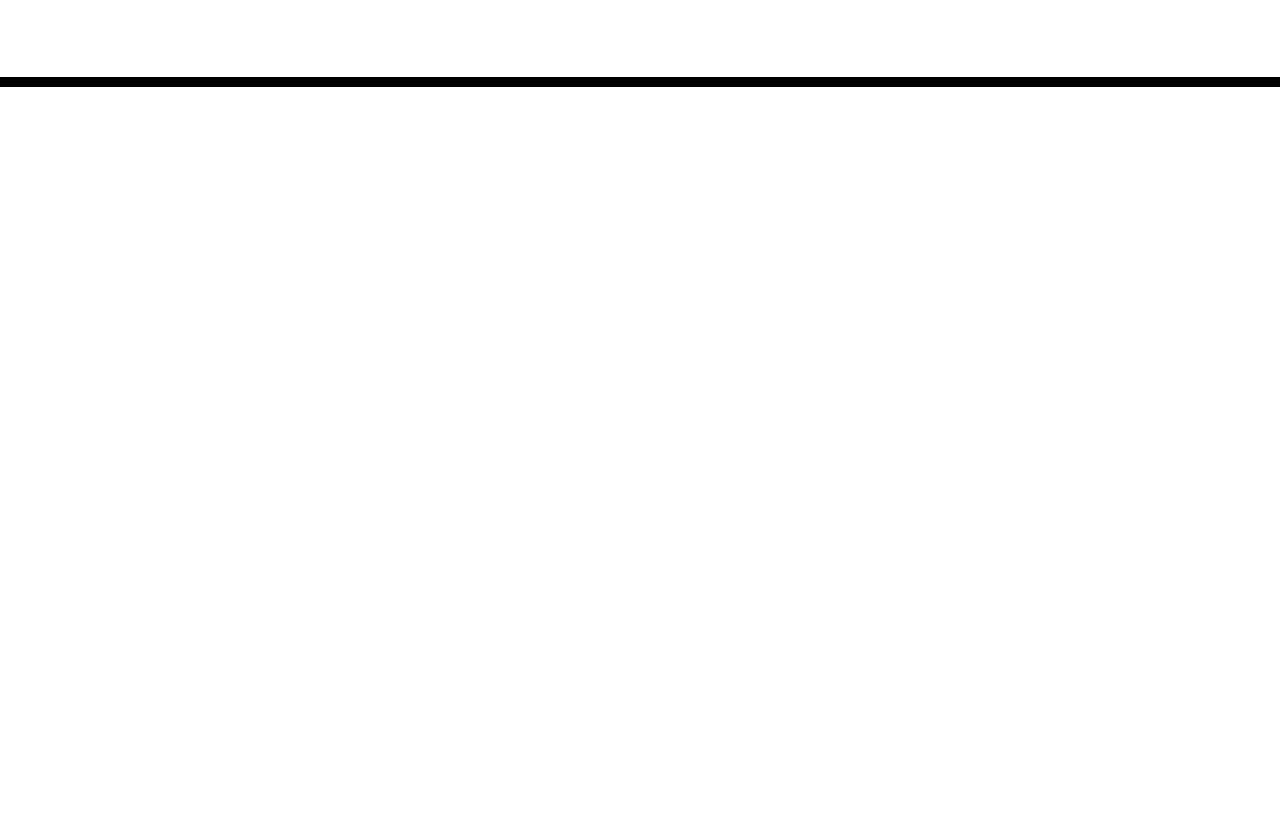
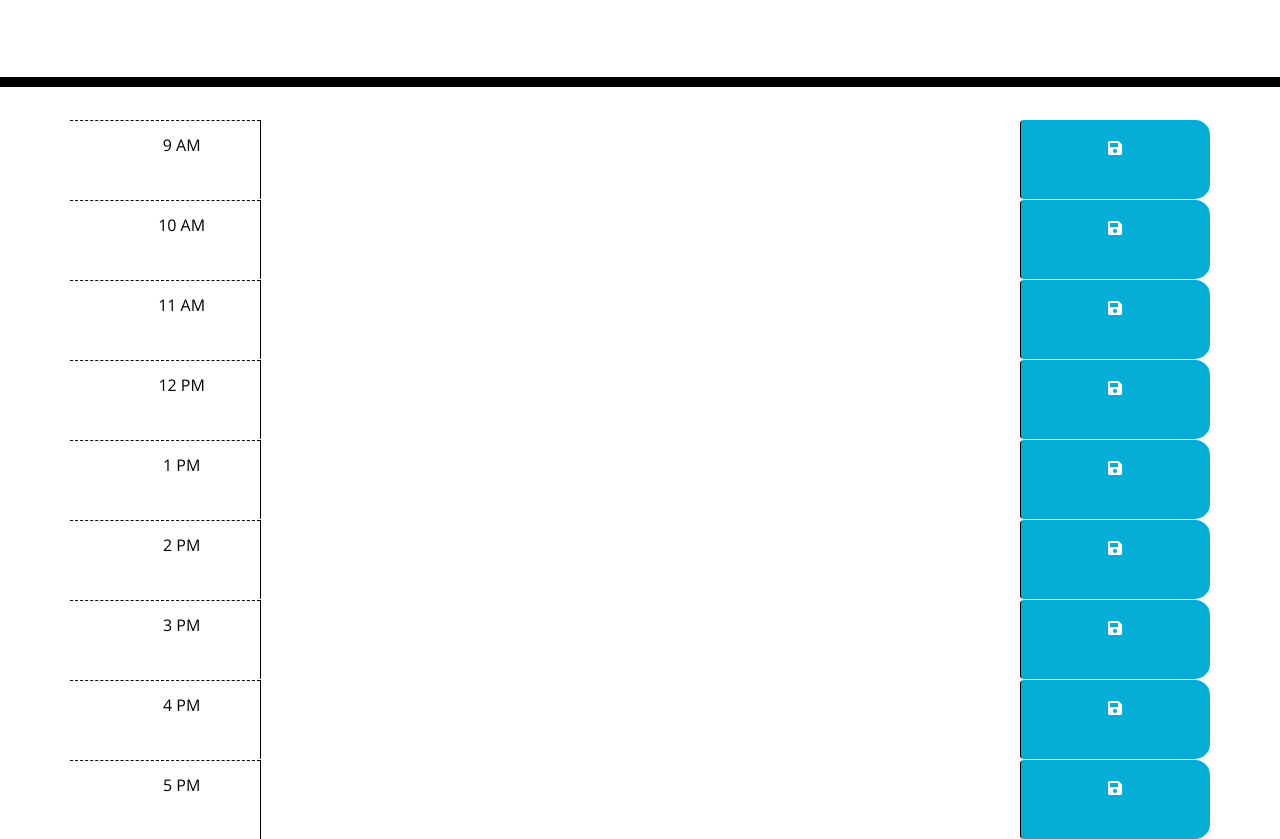
Before and after one commit to MiloRestrepo/WorkDayScheduler, a plain HTML site: page index.html in a window 1280 px wide. Shown: the part 181-1020 px from the top of the page. Before the commit the page ends 800 px from the top, so only its background shows below. Drawn offline with nearby package versions, Linux system fonts and the light colour scheme.

Commit message:
made columns and rows

```diff
--- a/index.html
+++ b/index.html
@@ -1,23 +1,14 @@
 <!DOCTYPE html>
 <html lang="en">
+
 <head>
   <meta charset="UTF-8" />
   <meta name="viewport" content="width=device-width, initial-scale=1.0" />
   <meta http-equiv="X-UA-Compatible" content="ie=edge" />
-    <link
-      rel="stylesheet"
-      href="https://stackpath.bootstrapcdn.com/bootstrap/4.3.1/css/bootstrap.min.css"
-    />
-    <link
-      rel="stylesheet"
-      href="https://use.fontawesome.com/releases/v5.8.1/css/all.css"
-      integrity="sha384-50oBUHEmvpQ+1lW4y57PTFmhCaXp0ML5d60M1M7uH2+nqUivzIebhndOJK28anvf"
-      crossorigin="anonymous"
-    />
-    <link
-      href="https://fonts.googleapis.com/css?family=Open+Sans&display=swap"
-      rel="stylesheet"
-    />
+  <link rel="stylesheet" href="https://stackpath.bootstrapcdn.com/bootstrap/4.3.1/css/bootstrap.min.css" />
+  <link rel="stylesheet" href="https://use.fontawesome.com/releases/v5.8.1/css/all.css"
+    integrity="sha384-50oBUHEmvpQ+1lW4y57PTFmhCaXp0ML5d60M1M7uH2+nqUivzIebhndOJK28anvf" crossorigin="anonymous" />
+  <link href="https://fonts.googleapis.com/css?family=Open+Sans&display=swap" rel="stylesheet" />
   <link rel="stylesheet" href="style.css" />
   <title>Work Day Scheduler</title>
 </head>
@@ -28,11 +19,93 @@
     <p class="lead">A simple calendar app for scheduling your work day</p>
     <p id="currentDay" class="lead"></p>
   </header>
+
+  <!-- Timeblocks go here -->
   <div class="container">
-      <!-- Timeblocks go here -->
+
+    <div id="hour-9" class="row time-block">
+      <div class="col-md-2 hour">
+        9 AM
+      </div>
+      <textarea class="col-md-8 description"></textarea>
+      <button class="btn saveBtn col-md-2"><i class="fas fa-save"></i>
+      </button>
+    </div>
+
+    <div id="hour-10" class="row time-block">
+      <div class="col-md-2 hour">
+        10 AM
+      </div>
+      <textarea class="col-md-8 description"></textarea>
+      <button class="btn saveBtn col-md-2"><i class="fas fa-save"></i>
+      </button>
+    </div>
+
+    <div id="hour-11" class="row time-block">
+      <div class="col-md-2 hour">
+        11 AM
+      </div>
+      <textarea class="col-md-8 description"></textarea>
+      <button class="btn saveBtn col-md-2"><i class="fas fa-save"></i>
+      </button>
+    </div>
+
+    <div id="hour-12" class="row time-block">
+      <div class="col-md-2 hour">
+        12 PM
+      </div>
+      <textarea class="col-md-8 description"></textarea>
+      <button class="btn saveBtn col-md-2"><i class="fas fa-save"></i>
+      </button>
+    </div>
+
+    <div id="hour-13" class="row time-block">
+      <div class="col-md-2 hour">
+        1 PM
+      </div>
+      <textarea class="col-md-8 description"></textarea>
+      <button class="btn saveBtn col-md-2"><i class="fas fa-save"></i>
+      </button>
+    </div>
+
+    <div id="hour-14" class="row time-block">
+      <div class="col-md-2 hour">
+        2 PM
+      </div>
+      <textarea class="col-md-8 description"></textarea>
+      <button class="btn saveBtn col-md-2"><i class="fas fa-save"></i>
+      </button>
+    </div>
+
+    <div id="hour-15" class="row time-block">
+      <div class="col-md-2 hour">
+        3 PM
+      </div>
+      <textarea class="col-md-8 description"></textarea>
+      <button class="btn saveBtn col-md-2"><i class="fas fa-save"></i>
+      </button>
+    </div>
+
+    <div id="hour-16" class="row time-block">
+      <div class="col-md-2 hour">
+        4 PM
+      </div>
+      <textarea class="col-md-8 description"></textarea>
+      <button class="btn saveBtn col-md-2"><i class="fas fa-save"></i>
+      </button>
+    </div>
+
+    <div id="hour-17" class="row time-block">
+      <div class="col-md-2 hour">
+        5 PM
+      </div>
+      <textarea class="col-md-8 description"></textarea>
+      <button class="btn saveBtn col-md-2"><i class="fas fa-save"></i>
+      </button>
     </div>
 
     <script src="https://code.jquery.com/jquery-3.4.1.min.js"></script>
     <script src="https://cdnjs.cloudflare.com/ajax/libs/moment.js/2.24.0/moment.min.js"></script>
 </body>
+
 </html>
```
Lines whose indentation alone changed are shown as unchanged.
